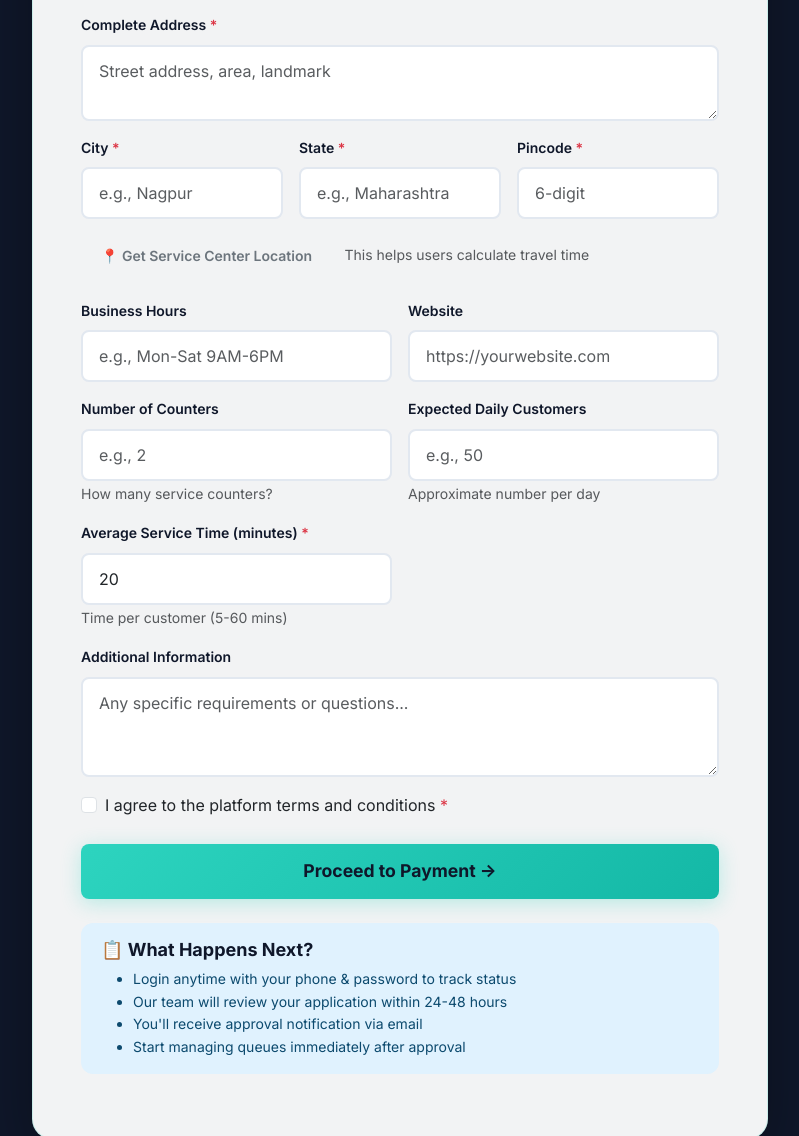
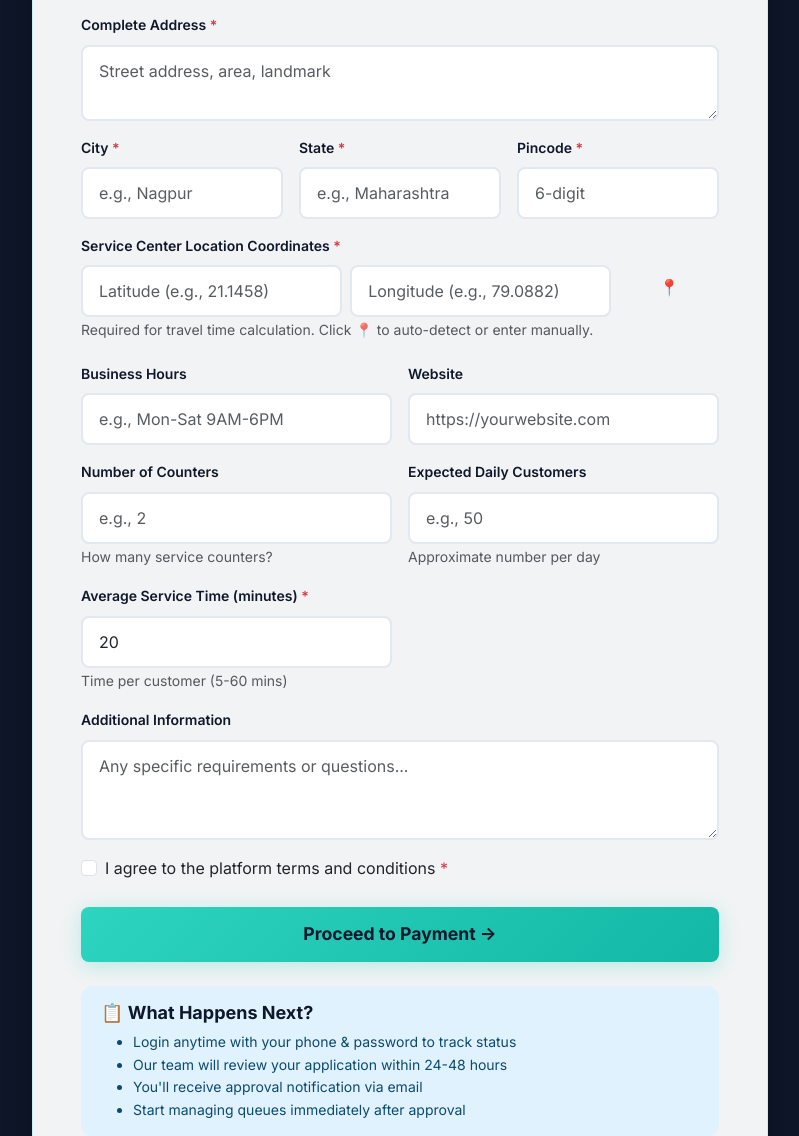
Before and after one commit to Sahil-1727/digital-queue-management-system, a Flask app: page /register-center in a window 1280 px wide. Shown: the part 897-2033 px from the top of the page, without its empty margins (240-1039 px from the left). Run offline with Flask 3, Linux system fonts and the light colour scheme; some libraries are stand-ins or nearby versions.

Commit message:
Make service center location coordinates required during registration

```diff
--- a/templates/register_center.html
+++ b/templates/register_center.html
@@ -133,12 +133,21 @@
                                     <input type="text" class="form-control" name="pincode" placeholder="6-digit" pattern="[0-9]{6}" maxlength="6" required>
                                 </div>
 
-                                <div class="col-12">
-                                    <button type="button" class="btn btn-outline-secondary btn-sm" onclick="getCenterLocation()">📍 Get Service Center Location</button>
-                                    <small class="text-muted ms-2">This helps users calculate travel time</small>
-                                    <input type="hidden" name="latitude" id="latitude">
-                                    <input type="hidden" name="longitude" id="longitude">
-                                    <div id="location-status" class="mt-2"></div>
+                                <div class="col-md-12">
+                                    <label class="form-label fw-semibold">Service Center Location Coordinates <span class="text-danger">*</span></label>
+                                    <div class="row g-2">
+                                        <div class="col-md-5">
+                                            <input type="number" step="any" class="form-control" name="latitude" id="latitude" placeholder="Latitude (e.g., 21.1458)" required>
+                                        </div>
+                                        <div class="col-md-5">
+                                            <input type="number" step="any" class="form-control" name="longitude" id="longitude" placeholder="Longitude (e.g., 79.0882)" required>
+                                        </div>
+                                        <div class="col-md-2">
+                                            <button type="button" class="btn btn-outline-secondary w-100" onclick="getCenterLocation()" title="Get current location">📍</button>
+                                        </div>
+                                    </div>
+                                    <small class="text-muted">Required for travel time calculation. Click 📍 to auto-detect or enter manually.</small>
+                                    <div id="location-status" class="mt-1"></div>
                                 </div>
 
                                 <div class="col-md-6">
```
